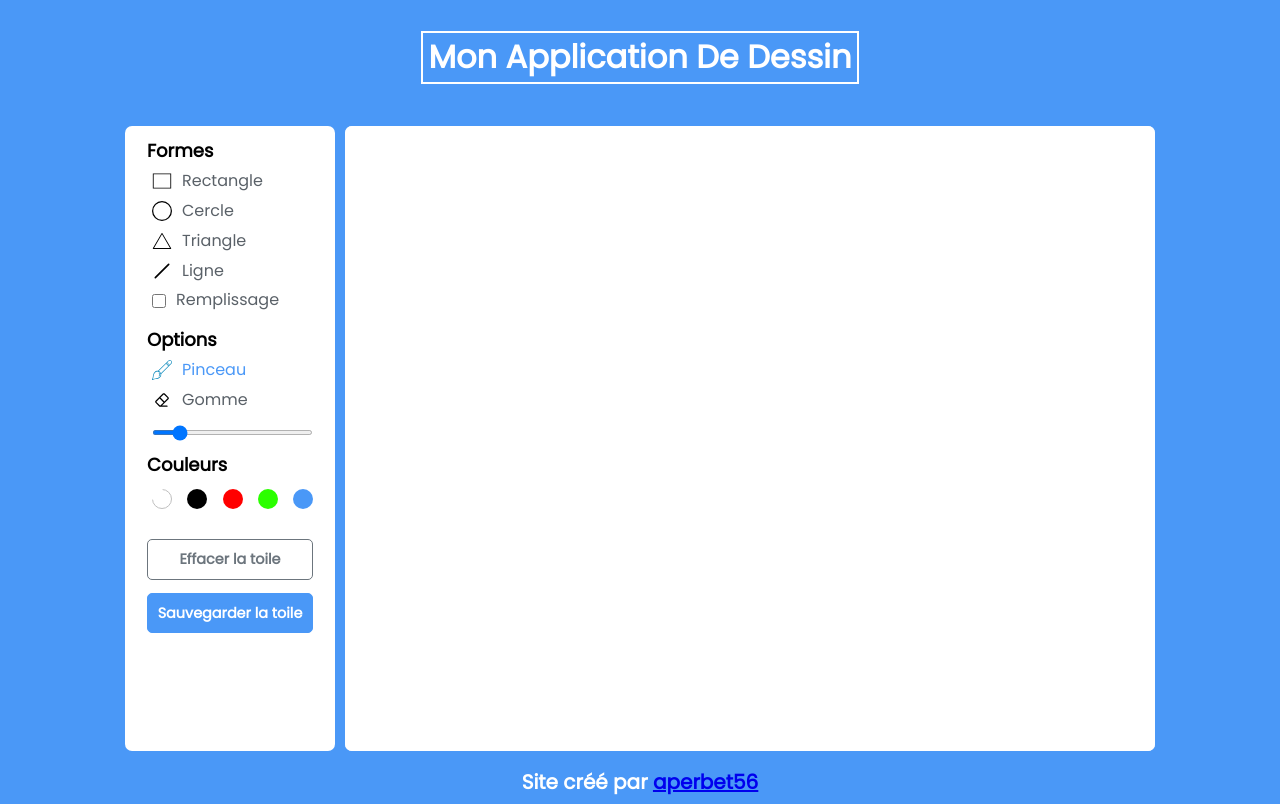
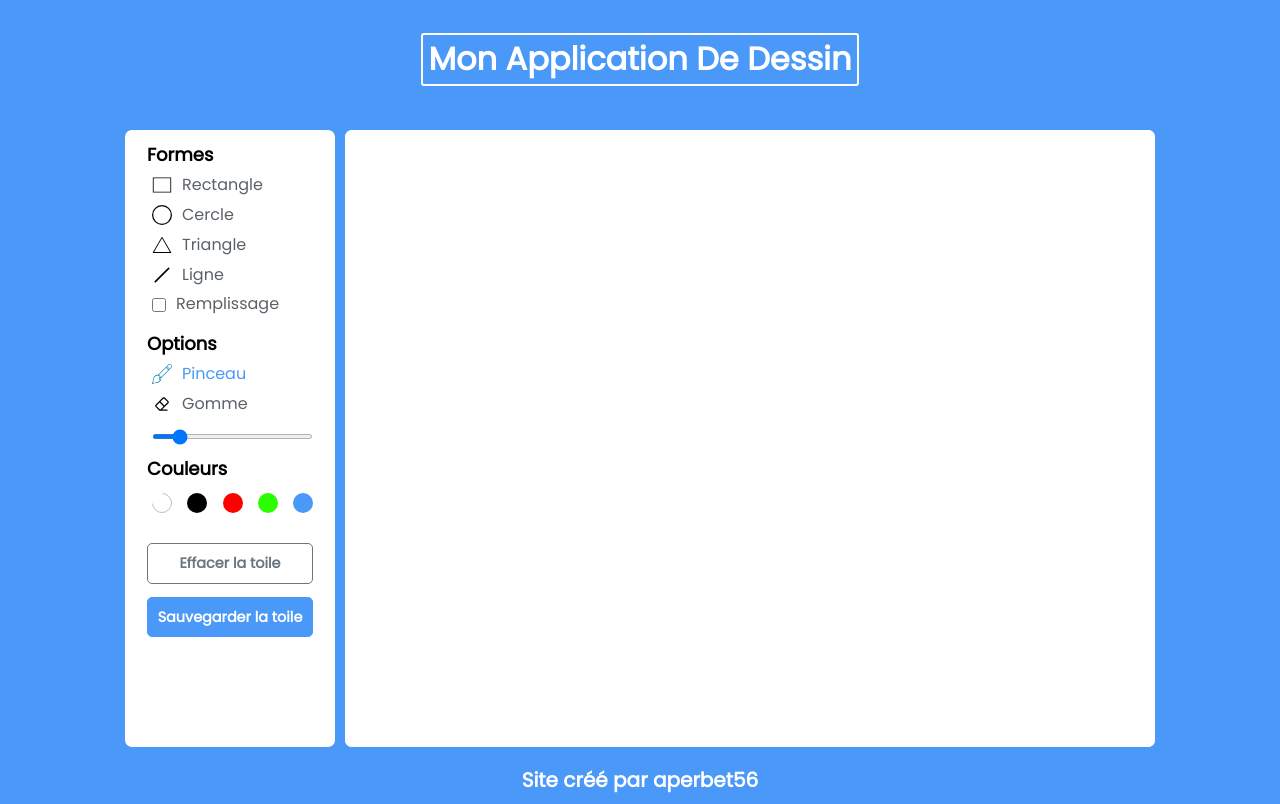
Before and after one commit to aperbet56/simple_drawing_app, a plain HTML site: page index.html in a window 1280 px wide. Drawn offline with Linux system fonts and the light colour scheme.

Commit message:
Stylisation de la balise <a> + améliorations diverses du style de la page web

```diff
--- a/style.css
+++ b/style.css
@@ -7,6 +7,7 @@
     border: none;
     outline: none;
     list-style-type: none;
+    text-decoration: none;
     font-family: 'Poppins', sans-serif;
 }
 
@@ -26,7 +27,7 @@ header, footer {
     display: flex;
     justify-content: center;
     align-items: center;
-    padding: 10px 15px;
+    padding: 12px 15px;
     color: #ffffff;
 }
 
@@ -39,6 +40,7 @@ h1 {
     text-transform: capitalize;
     font-size: 32px;
     border: 2px solid #ffffff;
+    border-radius: 3px;
     padding: 6px;
 }
 
@@ -185,7 +187,7 @@ img {
     background-color: #ffffff;
     color: #6c757d;
     border: 1px solid #6c757d;
-    transition: all 0.3s ease;
+    transition: all 0.3s ease-in-out;
 }
 
 .clear__canvas:hover {
@@ -196,6 +198,7 @@ img {
 .buttons .save__img {
     background-color: #4a98f7;
     border: 1px solid #4a98f7;
+    transition: opacity 0.3s ease-in-out;
 }
 
 .buttons .save__img:hover {
@@ -215,3 +218,12 @@ img {
 footer span {
     font-size: 20px;
 }
+
+footer span a {
+    color: #ffffff;
+    transition: border-bottom 0.3s ease-in-out;
+}
+
+footer span a:hover {
+    border-bottom: 2px solid #ffffff;
+}
```
